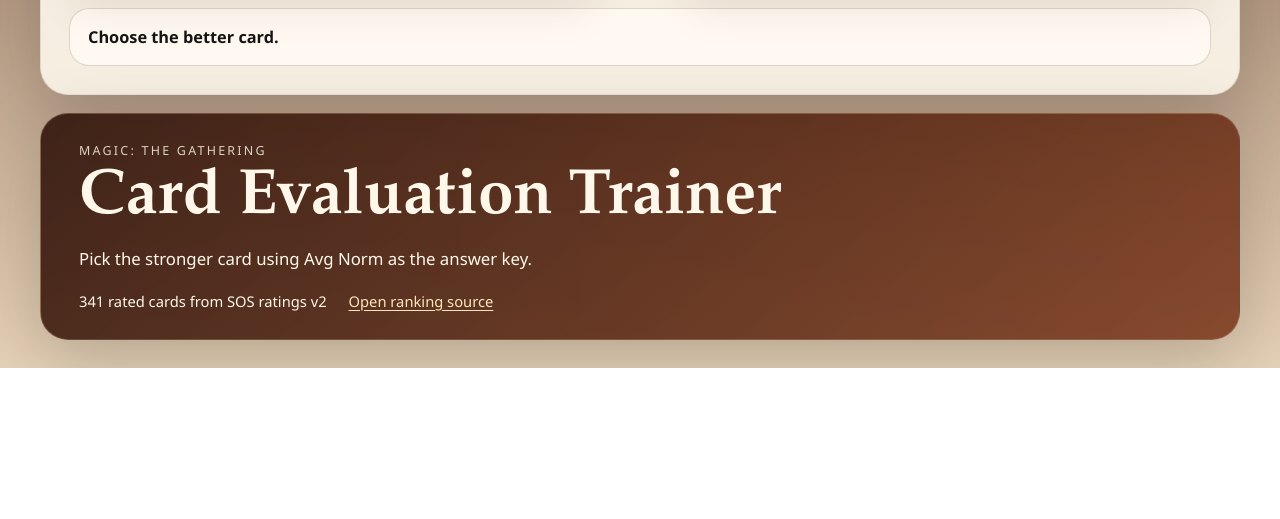
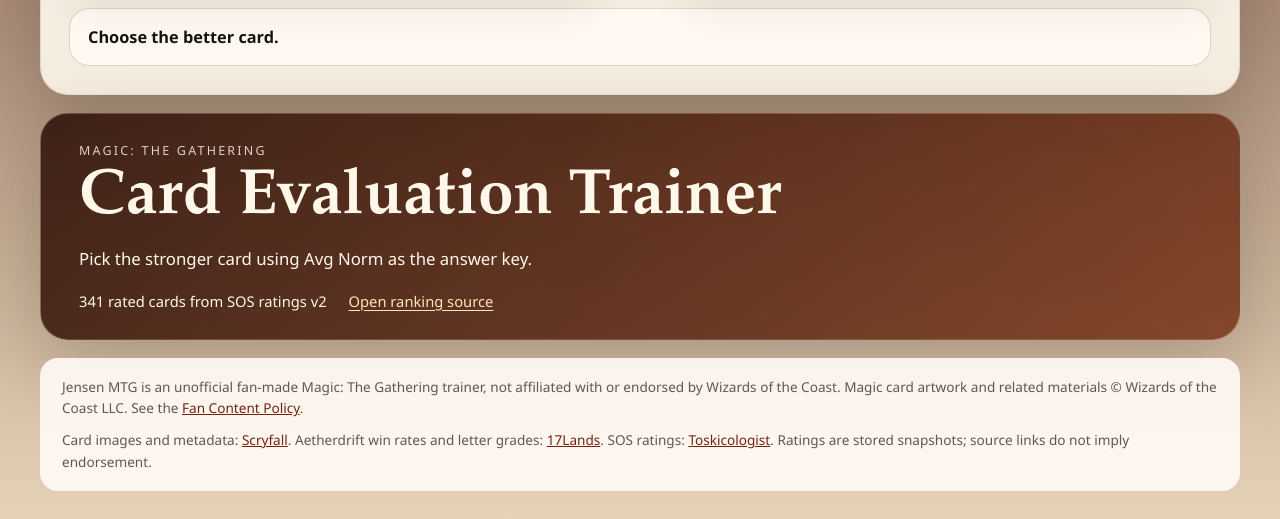
Before and after one commit to AndreasViJensen/jensen-mtg, a website: page web/index.html in a window 1280 px wide. Shown: the part 1035-1554 px from the top of the page. Before the commit the page ends 1403 px from the top, so only its background shows below. Drawn offline with Linux system fonts and the light colour scheme; no server answers.

Commit message:
Add web-only fan-content notice and source credits

```diff
--- a/web/app.js
+++ b/web/app.js
@@ -836,4 +836,8 @@ window.addEventListener("keydown", (event) => {
   }
 });
 
+// Capacitor injects its native bridge before this script runs in the iOS shell.
+const siteCredits = document.getElementById("siteCredits");
+siteCredits.hidden = Boolean(window.Capacitor?.isNativePlatform?.());
+
 selectSet(setSelect.value);
--- a/web/index.html
+++ b/web/index.html
@@ -136,6 +136,10 @@
         <a id="sourceLink" href="https://toskicologist.github.io/MTG-draft-sets-infographics/sos-ratings-v2.html" target="_blank" rel="noreferrer">Open ranking source</a>
       </div>
     </header>
+    <footer class="site-credits" id="siteCredits" hidden>
+      <p>Jensen MTG is an unofficial fan-made Magic: The Gathering trainer, not affiliated with or endorsed by Wizards of the Coast. Magic card artwork and related materials © Wizards of the Coast LLC. See the <a href="https://company.wizards.com/en/legal/fancontentpolicy" target="_blank" rel="noreferrer">Fan Content Policy</a>.</p>
+      <p>Card images and metadata: <a href="https://scryfall.com" target="_blank" rel="noreferrer">Scryfall</a>. Aetherdrift win rates and letter grades: <a href="https://www.17lands.com/card_data?expansion=DFT&amp;format=PremierDraft&amp;time_period=ALL_TIME" target="_blank" rel="noreferrer">17Lands</a>. SOS ratings: <a href="https://toskicologist.github.io/MTG-draft-sets-infographics/sos-ratings-v2.html" target="_blank" rel="noreferrer">Toskicologist</a>. Ratings are stored snapshots; source links do not imply endorsement.</p>
+    </footer>
   </div>
 
   <script src="app.js"></script>
--- a/web/styles.css
+++ b/web/styles.css
@@ -889,3 +889,16 @@ select {
   background: var(--panel-strong);
 }
 #setSelect:focus-visible { outline: 3px solid var(--accent); outline-offset: 3px; }
+
+.site-credits {
+  margin-top: 18px;
+  padding: 18px 22px;
+  border-radius: 18px;
+  background: var(--panel);
+  color: var(--muted);
+  font-size: 0.85rem;
+  line-height: 1.6;
+}
+.site-credits p { margin: 0; }
+.site-credits p + p { margin-top: 10px; }
+.site-credits a { color: var(--accent-deep); text-decoration: underline; }
```
